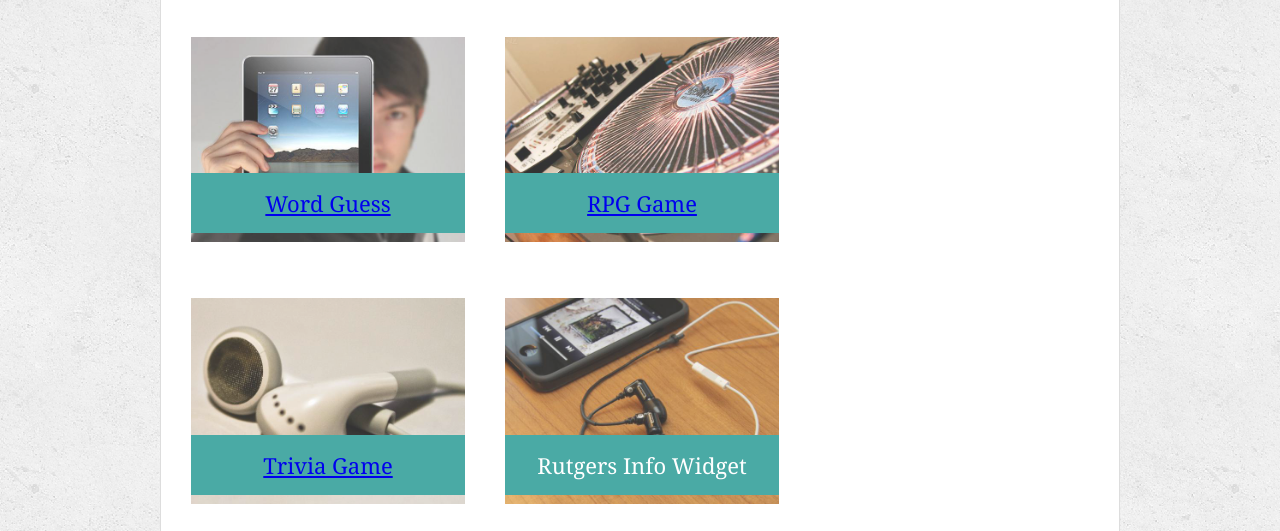
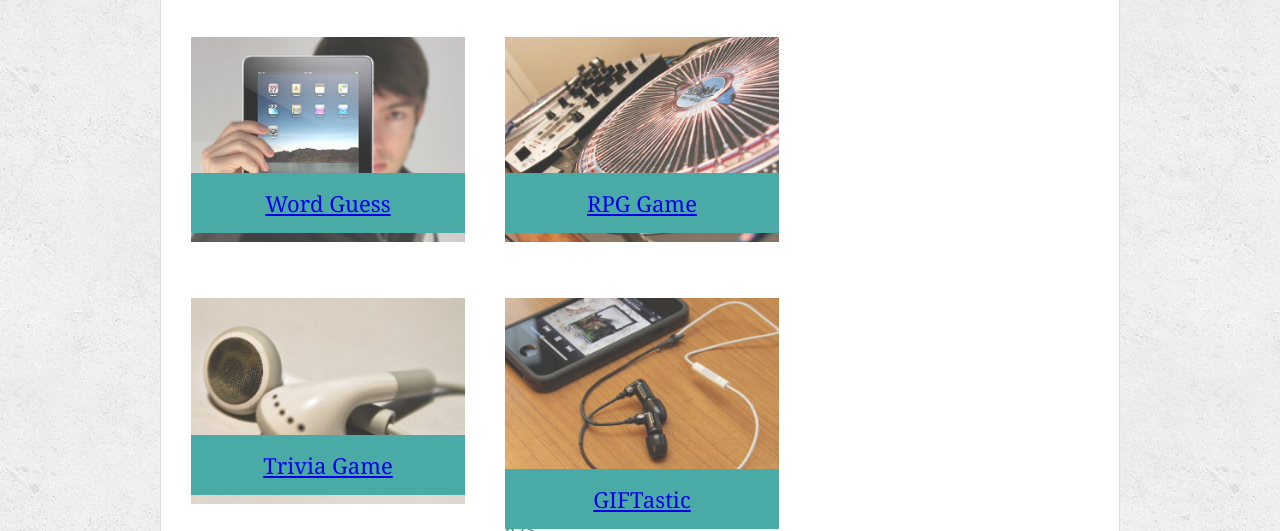
Before and after one commit to msheffield/Responsive-Portfolio, a plain HTML site: page portfolio.html in a window 1280 px wide. Shown: the part 269-800 px from the top of the page. Drawn offline with Linux system fonts and the light colour scheme.

Commit message:
added link to giftastic

```diff
--- a/portfolio.html
+++ b/portfolio.html
@@ -44,7 +44,7 @@
       <div class="work">
         <img src="assets/images/technics-q-c-640-480-7.jpg" alt="Rutgers Info Widget">
 
-        <h3>Rutgers Info Widget</h3>
+        <h3><a href="https://msheffield.github.io/GIFTastic/" target="_blank" >GIFTastic</a></h3>h3>
       </div>
       <div class="work">
         <img src="assets/images/technics-q-c-640-480-9.jpg" alt="Rock Paper Scissors">
```
